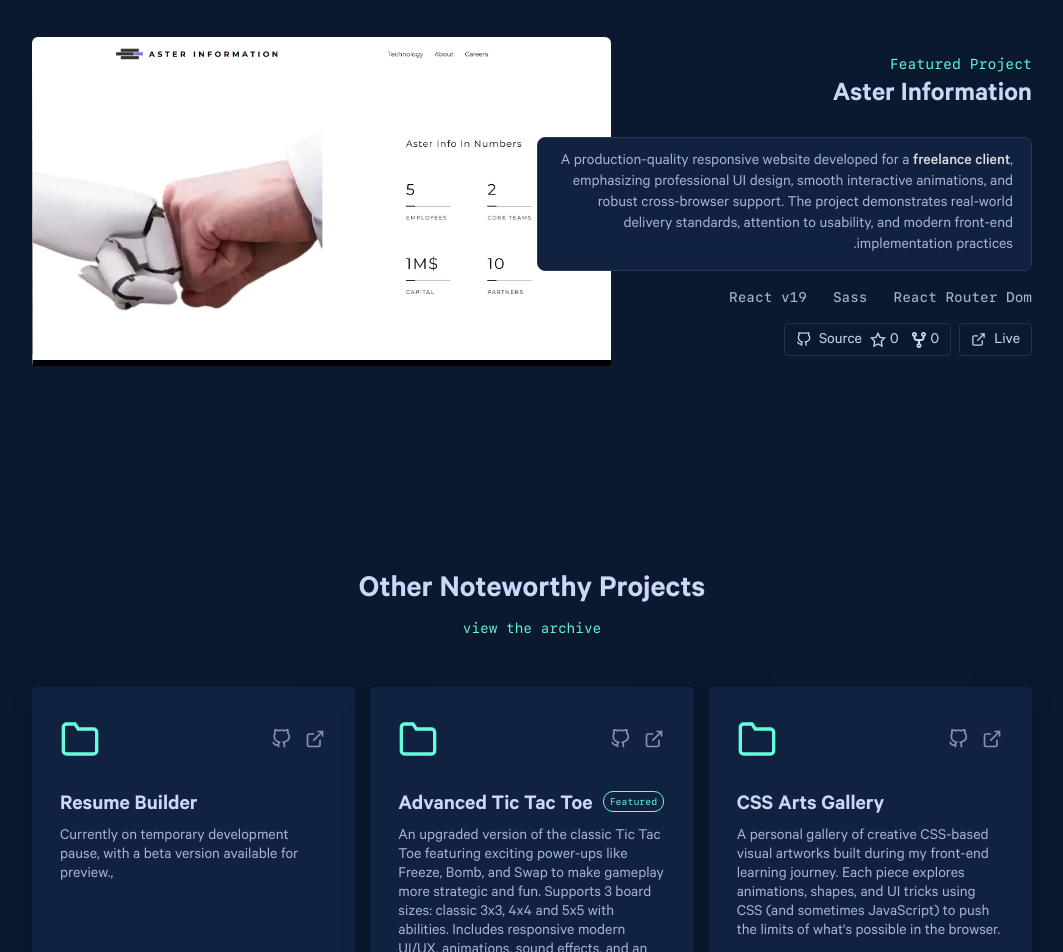
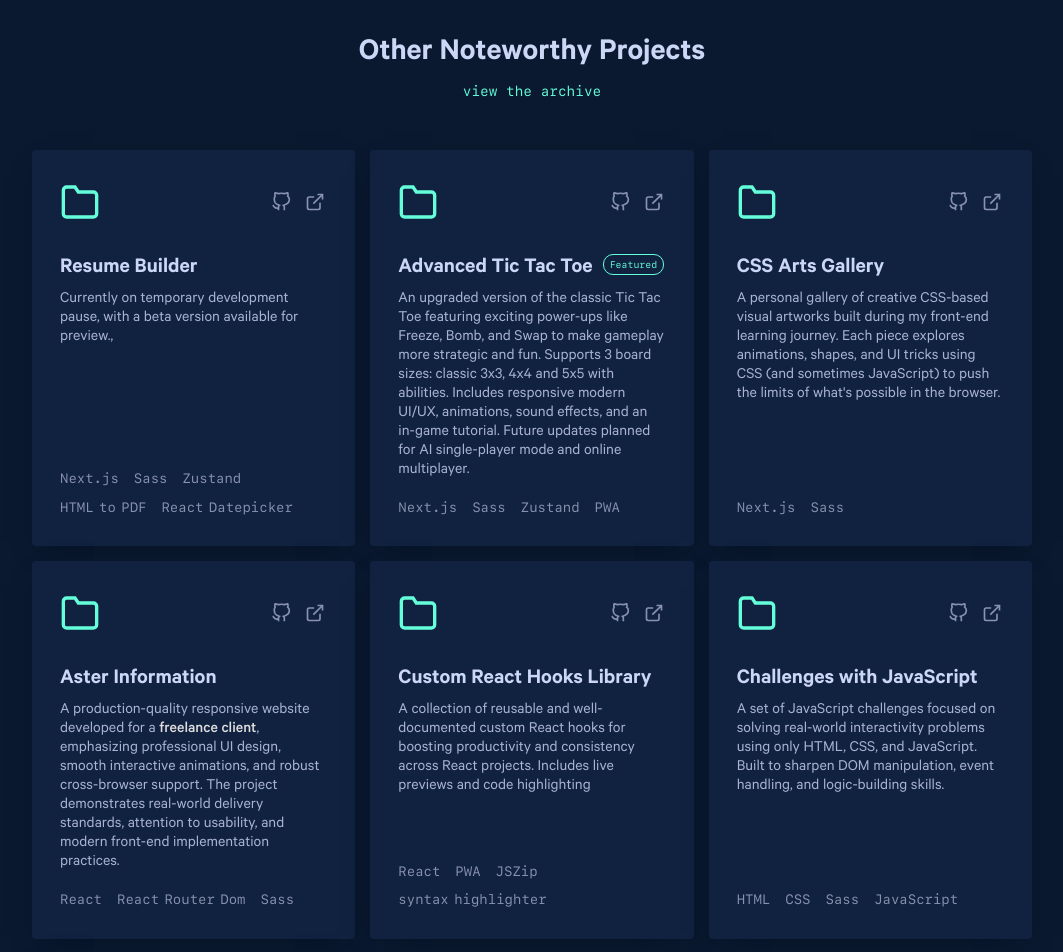
Before and after one commit to Moamal-2000/moamal-alaa, a Next.js app: page / in a window 1280 px wide. Shown: the part 3720-4672 px from the top of the page, without its empty margins (103-1166 px from the left). Built offline with nearby package versions, Linux system fonts and the light colour scheme; no server answers.

Commit message:
update(project): move "Aster Information" from featured projects to other projects section

```diff
--- a/src/data/featuredProjects.jsx
+++ b/src/data/featuredProjects.jsx
@@ -77,21 +77,4 @@ export const FEATURED_PROJECTS = [
     previewImg: "/images/call-of-duty-2-stats-project.webp",
     id: 3,
   },
-  {
-    title: "Aster Information",
-    description: (
-      <p>
-        A production-quality responsive website developed for a{" "}
-        <strong className="highlight">freelance client</strong>, emphasizing
-        professional UI design, smooth interactive animations, and robust
-        cross-browser support. The project demonstrates real-world delivery
-        standards, attention to usability, and modern front-end implementation
-        practices.
-      </p>
-    ),
-    technologies: ["React Router Dom", "Sass", "React v19"],
-    repoUrl: "https://github.com/Moamal-2000/aster-information",
-    previewImg: "/images/aster-information-project.webp",
-    id: 2,
-  },
 ];
--- a/src/data/otherProjects.jsx
+++ b/src/data/otherProjects.jsx
@@ -1,4 +1,14 @@
 export const OTHER_PROJECTS_DATA = [
+  {
+    title: "Responsive Landing Page",
+    description:
+      "A clean and modern landing page template designed to capture visitor attention and effectively showcase content or products.",
+    year: "2022",
+    liveUrl: "https://moamal-2000.github.io/template2",
+    repoUrl: "https://github.com/Moamal-2000/template2",
+    technologies: ["HTML", "CSS", "Sass", "JavaScript"],
+    id: 1,
+  },
   {
     title: "Challenges with JavaScript",
     description:
@@ -6,16 +16,6 @@ export const OTHER_PROJECTS_DATA = [
     year: "2022",
     liveUrl: "https://moamal-2000.github.io/simple-javascript-projects/",
     repoUrl: "https://github.com/Moamal-2000/simple-javascript-projects",
-    technologies: ["HTML", "CSS", "Sass", "JavaScript"],
-    id: 1,
-  },
-  {
-    title: "Responsive Landing Page",
-    description:
-      "A clean and modern landing page template designed to capture visitor attention and effectively showcase content or products.",
-    year: "2022",
-    liveUrl: "https://moamal-2000.github.io/template2",
-    repoUrl: "https://github.com/Moamal-2000/template2",
     technologies: ["HTML", "CSS", "Sass", "JavaScript"],
     id: 2,
   },
@@ -27,6 +27,24 @@ export const OTHER_PROJECTS_DATA = [
     liveUrl: "https://hooks-time.netlify.app",
     repoUrl: "https://github.com/Moamal-2000/custom-hooks",
     technologies: ["React", "PWA", "JSZip", "syntax highlighter"],
+    id: 3,
+  },
+  {
+    title: "Aster Information",
+    description: (
+      <>
+        A production-quality responsive website developed for a{" "}
+        <strong className="highlight">freelance client</strong>, emphasizing
+        professional UI design, smooth interactive animations, and robust
+        cross-browser support. The project demonstrates real-world delivery
+        standards, attention to usability, and modern front-end implementation
+        practices.
+      </>
+    ),
+    year: "2024",
+    liveUrl: "https://asterinformation.netlify.app",
+    repoUrl: "https://github.com/Moamal-2000/aster-information",
+    technologies: ["React", "React Router Dom", "Sass"],
     id: 4,
   },
   {
```
Also changed, not shown: public/images/aster-information-project.webp (deleted).
